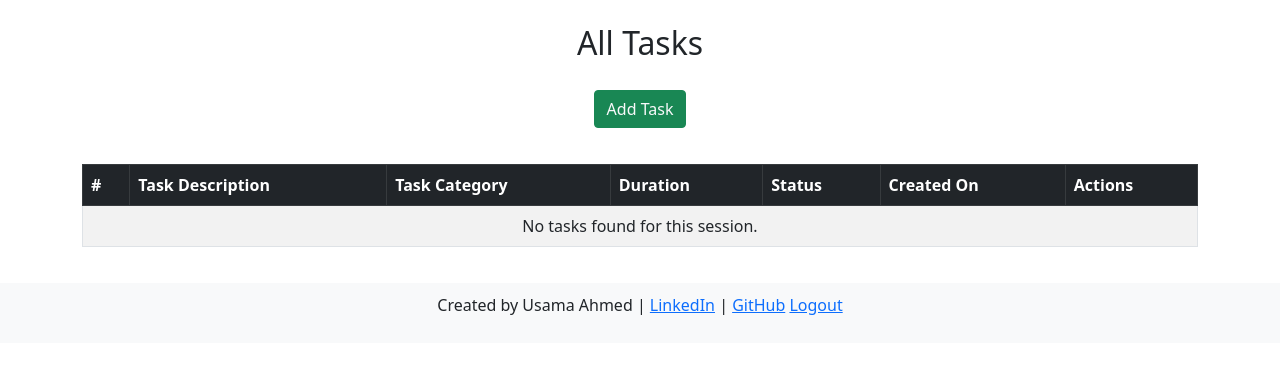
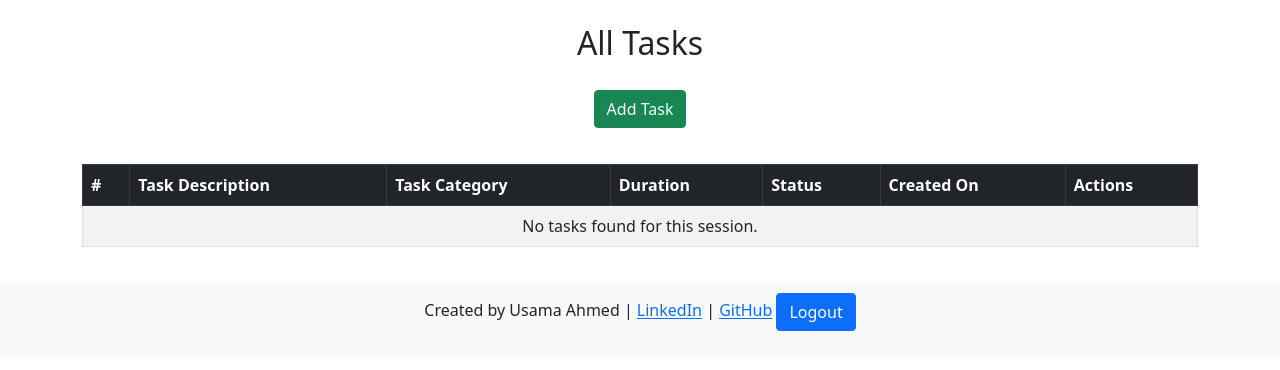
Before and after one commit to usamadoescode/todo, a Django app: page /tasks/ in a window 1280 px wide. Shown: the top 370 px of the page. Run offline with Django 5.2, Linux system fonts and the light colour scheme; a user stored in the database is signed in; data comes from the database, SQL or seed files in the repository; parts of the project's set-up code (start-up, migrations or seed data) failed here and were passed over.

Commit message:
logout fixed

```diff
--- a/tasks/models.py
+++ b/tasks/models.py
@@ -13,7 +13,6 @@ class Add_task(models.Model):
 
     task_name = models.CharField(max_length=255, blank=False, null=False)
     task_category = models.CharField(max_length=255, blank=False, null=False)
-    duration = models.DurationField()
     status = models.CharField(max_length=10, choices=Status_choice, default='Pending')
     created_on = models.DateTimeField(default=timezone.now)  # Manually set default
     session_id = models.CharField(max_length=100, blank=True, null=True)  # 🔹 Add this field
--- a/tasks/templates/tasks/create_task.html
+++ b/tasks/templates/tasks/create_task.html
@@ -23,6 +23,12 @@
             position: fixed;
             bottom: 0;
             width: 100%;
+        }
+
+        .btn.btn-primary {
+            background-color:  #198754;Light background */
+            color: #f8f9fa;  /* Ensure text remains visible */
+            border: 1px solid #ccc; /* Optional: Light border */
         }
     </style>
 </head>
--- a/tasks/templates/tasks/tasks.html
+++ b/tasks/templates/tasks/tasks.html
@@ -81,7 +81,7 @@
         <p>Created by Usama Ahmed |
             <a href="https://www.linkedin.com/in/usamadoescode" target="_blank">LinkedIn</a> |
             <a href="https://github.com/usamadoescode" target="_blank">GitHub</a>
-            <a href="{% url 'accounts:logout' %}" onclick="return confirm('Are you sure you want to log out?');">
+           <a href="{% url 'accounts:logout' %}" class="btn btn-primary" onclick="return confirm('Are you sure you want to log out?');">
                 Logout
             </a>
 
```
Also changed, not shown: tasks/migrations/0010_remove_add_task_duration.py (added).
